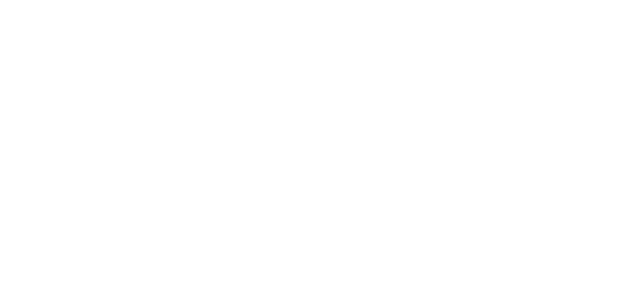
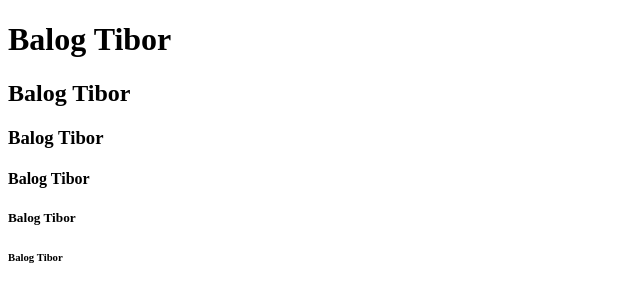
Before and after one commit to balogtibi/weboldalam, a plain HTML site: page index.html in a window 1280 px wide. Shown: the whole page, without its empty margins (0-640 px from the left). Drawn offline with Linux system fonts and the light colour scheme.

Commit message:
címsorok

```diff
--- a/index.html
+++ b/index.html
@@ -1,11 +1,16 @@
 <!DOCTYPE html>
-<html lang="en">
+<html lang="hu">
 <head>
     <meta charset="UTF-8">
     <meta name="viewport" content="width=device-width, initial-scale=1.0">
-    <title>Document</title>
+    <title>Weboldalam</title>
 </head>
 <body>
-
+    <h1>Balog Tibor</h1>
+    <h2>Balog Tibor</h2>
+    <h3>Balog Tibor</h3>
+    <h4>Balog Tibor</h4>
+    <h5>Balog Tibor</h5>
+    <h6>Balog Tibor</h6>
 </body>
 </html>
```
